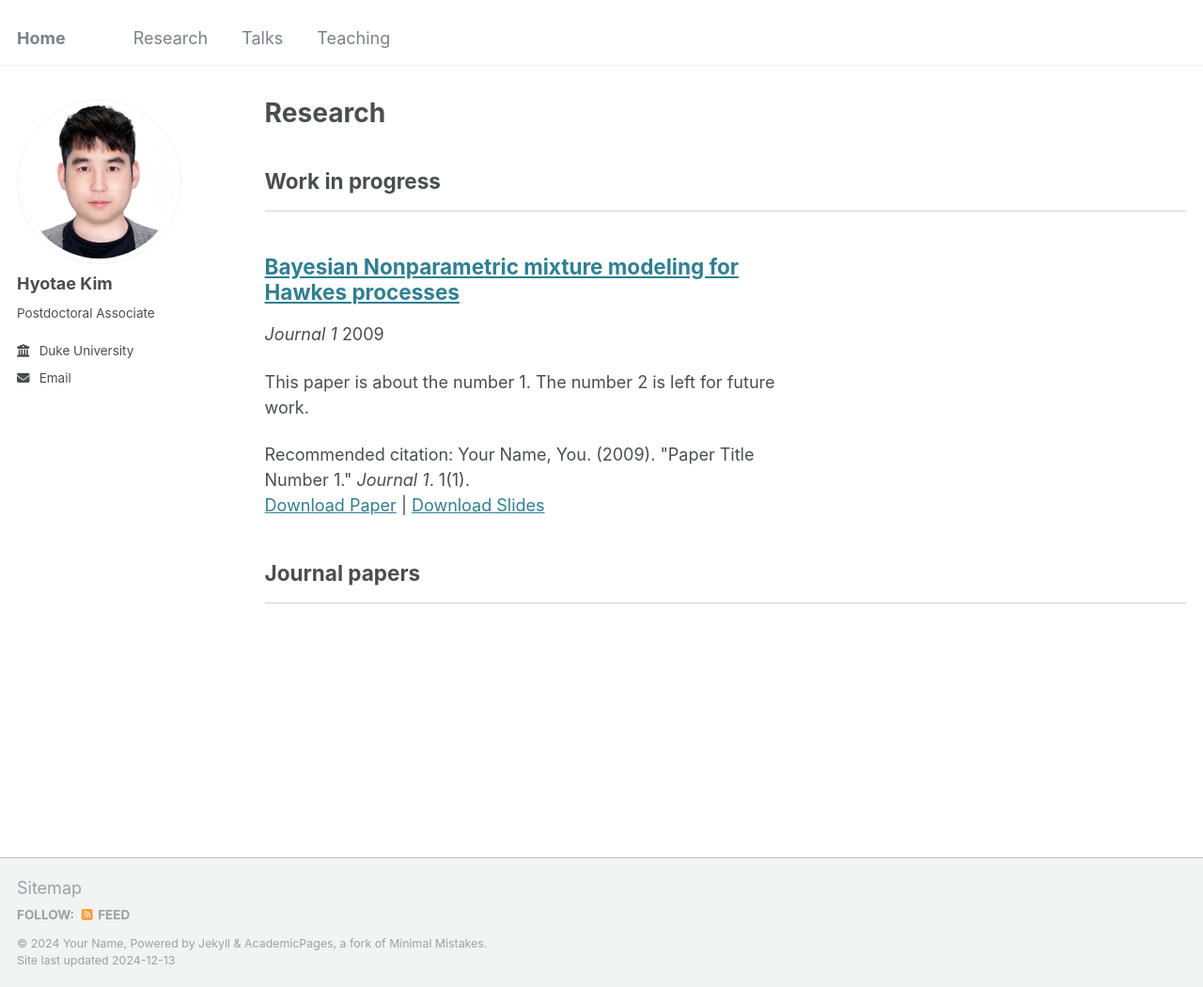
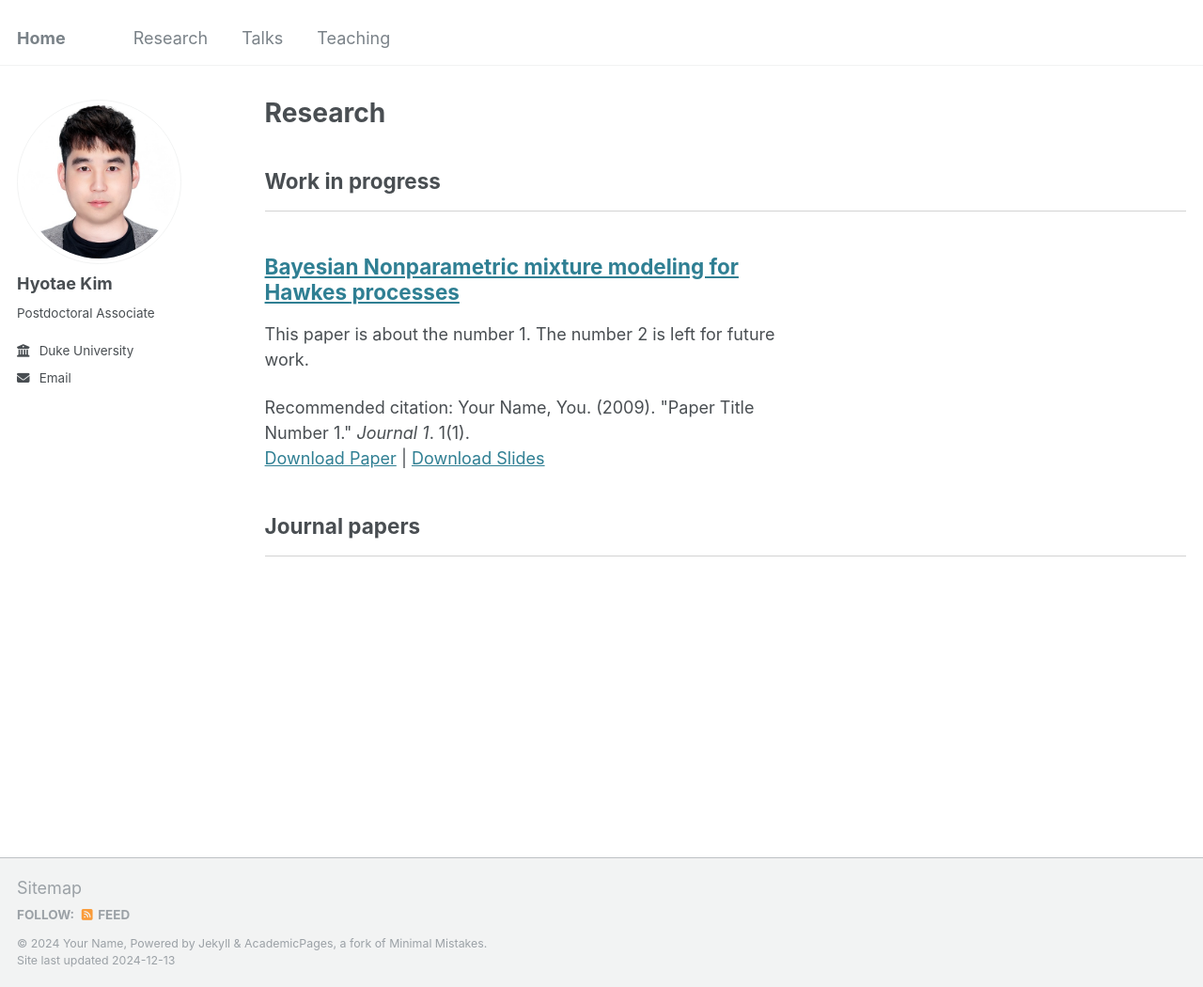
Before and after one commit to HyotaeKim/HyotaeKim.github.io, a Jekyll site: the page built from _pages/publications.html, in a window 1280 px wide and 1050 px high. Shown: the whole window at 94% size. Built offline with Jekyll 4.4.1, drawn with Linux system fonts in a browser that asks for light colours.

Commit message:
Update archive-single.html

```diff
--- a/_includes/archive-single.html
+++ b/_includes/archive-single.html
@@ -43,7 +43,7 @@
           <p> {{ post.type }}, <i>{{ post.venue }}</i> </p>
           <!-- <p> {{ post.type }}, <i>{{ post.venue }}</i>, {{ post.date | default: "1900-01-01" | date: "%Y" }} </p> -->
         {% elsif post.collection == 'publications' %}
-          <p><i>{{ post.venue }}</i> {{ post.date | default: "1900-01-01" | date: "%Y" }} </p>
+          <!-- <p><i>{{ post.venue }}</i> {{ post.date | default: "1900-01-01" | date: "%Y" }} </p> -->
           <!-- <p>Published in <i>{{ post.venue }}</i>, {{ post.date | default: "1900-01-01" | date: "%Y" }} </p> -->
         {% elsif post.date %}
          <p class="page__date"><strong><i class="fa fa-fw fa-calendar" aria-hidden="true"></i> {{ site.data.ui-text[site.locale].date_label | default: "Published:" }}</strong> <time datetime="{{ post.date | default: "1900-01-01" | date_to_xmlschema }}">{{ post.date | default: "1900-01-01" | date: "%B %d, %Y" }}</time></p>
```
